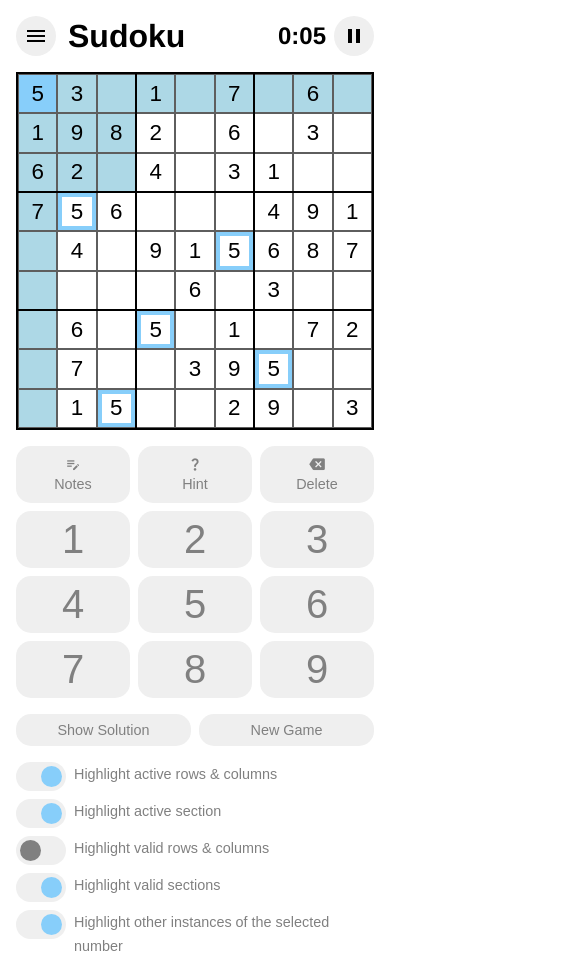
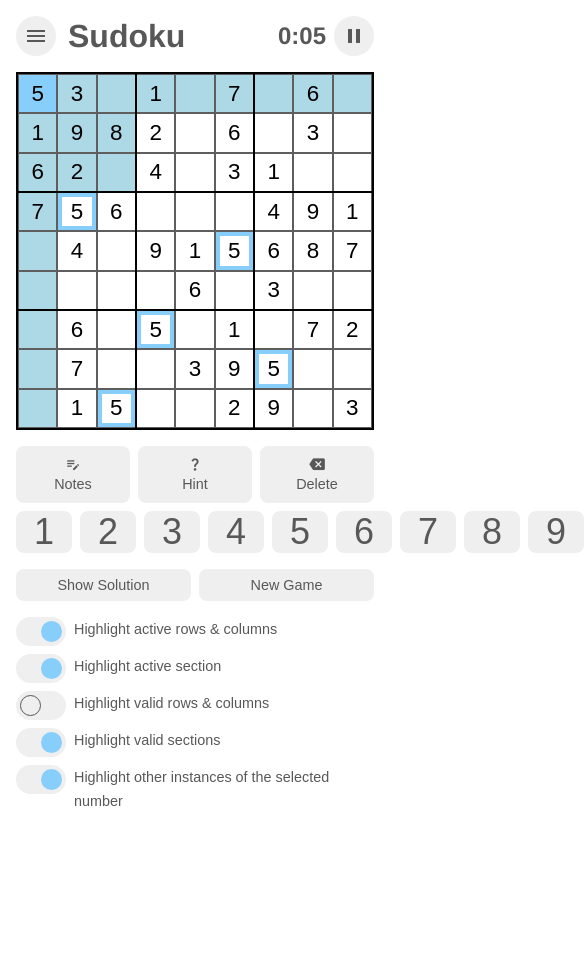
Before and after one commit to jkeussen/sudoku, a React (Vite) app: page / in a window 390 px wide. Shown: the whole page, 584 px wide, since content can reach past the window. After the commit the page ends 844 px from the top, so only its background shows below. Built offline with nearby package versions, Linux system fonts and the light colour scheme.

Commit message:
More theme prep, minor puzzle generation refactoring

```diff
--- a/src/components/Controls.module.css
+++ b/src/components/Controls.module.css
@@ -32,7 +32,7 @@
 	display: flex;
 	flex-direction: column;
 	gap: 0.25rem;
-	color: var(--control-button-text-color);
+	color: var(--text);
 }
 	.topRow button span {
 		width: 100%;
@@ -40,7 +40,7 @@
 	}
 .numbers button {
 	font-size: 2.5rem;
-	color: var(--control-button-text-color);
+	color: var(--text);
 }
 
 .col2 {
@@ -67,7 +67,7 @@
 	padding: 0.5rem 1rem;
 	width: max-content;
 	flex: 1;
-	color: var(--control-button-text-color);
+	color: var(--text);
 }
 
 @media (max-width: 600px) {
@@ -80,8 +80,13 @@
 	.topRow button span {
 		font-size: 4vw;
 	}
-	.topRow button,
+	.numbers {
+		grid-template-columns: repeat(9, 1fr);
+	}
 	.numbers button {
+		font-size: 2.25rem;
+	}
+	.topRow button {
 		aspect-ratio: 2 / 1;
 	}
 	.col2 {
--- a/src/components/Header.module.css
+++ b/src/components/Header.module.css
@@ -21,5 +21,5 @@
 	width: min-content;
 }
 .header button:disabled {
-	background-color: lightgreen;
+	background-color: var(--valid);
 }
--- a/src/components/Switch.module.scss
+++ b/src/components/Switch.module.scss
@@ -5,7 +5,7 @@
 }
 .toggle span {
 	font-family: Arial;
-	color: grey;
+	color: var(--text);
 	font-size: 0.9rem;
 }
 // https://codepen.io/liamj/pen/QYyBzz
@@ -15,7 +15,7 @@ $height: calc(($width / 2) + $padding);
 //toggle code begins!
 .switchWrap {
   cursor: pointer;
-  background: var(--switch-bg);
+  background: var(--button-bg);
   padding: $padding;
   width: $width;
   height: $height;
@@ -37,7 +37,8 @@ $height: calc(($width / 2) + $padding);
   &::after {
     content: '';
     border-radius: 50%;
-    background: var(--switch-off);
+    background: var(--button);
+    border: 1px solid var(--text);
     grid-column: 2;
     transition: background .2s;
   }
@@ -46,7 +47,8 @@ input:checked {
   + .switch {
     grid-template-columns: 1fr 1fr 0fr;
     &::after {
-      background-color: var(--switch-on);
+      background-color: var(--blue-dark);
+      border: none;
     }
   }
 }
--- a/src/components/Tile.module.css
+++ b/src/components/Tile.module.css
@@ -27,39 +27,39 @@
 	}
 }
 .userTile {
-	color: rgb(81, 81, 81)
+	color: var(--tile-num-user)
 }
 .givenTile {
-	color: black;
+	color: var(--tile-num-given);
 }
 .tile.active,
 .tile:active,
 .tile:focus {
-	background-color: lightskyblue;
+	background-color: var(--blue-dark);
 }
 .tile::selection {
 	background-color: transparent;
 }
 .sameTileValue {
-	border: 4px solid lightskyblue;
+	border: 4px solid var(--blue-dark)
 }
 .sameTileValue.error {
-	border: 4px solid rgb(214, 99, 99);
+	border: 4px solid var(--error-dark);
 }
 .highlighted {
-	background-color: lightblue;
+	background-color: var(--blue)
 }
 .valid {
-	background-color: lightgreen;
+	background-color: var(--valid);
 }
 .valid:active,
 .valid:focus {
-	border: 8px solid lightgreen;
+	border: 8px solid var(--valid);
 	z-index: 3;
 }
 .error {
-	background-color: lightcoral !important;
+	background-color: var(--error) !important;
 }
 .userTile.error {
-	color: rgb(181, 0, 0);
+	color: var(--tile-num-wrong);
 }
--- a/src/index.css
+++ b/src/index.css
@@ -24,15 +24,22 @@
 }
 
 .light {
-  --border-radius: 15px;
+  --border-radius: 8px;
   --divider: 2px;
   --divider-color: black;
   --bg: white;
   --tile-bg: white;
-  --text: black;
+  --text: rgb(88, 88, 88);
   --button-bg: rgb(239,239,239);
-  --switch-bg: rgb(239,239,239);
-  --switch-off: grey;
-  --switch-on: lightskyblue;
   --control-button-text-color: grey;
+  --blue: rgb(173, 216, 230);
+  --blue-dark: rgb(135, 206, 250);
+  --valid: rgb(144, 238, 144);
+  --error: rgb(240, 128, 128);
+  --error-dark: rgb(214, 99, 99);
+
+  /* Tiles */
+  --tile-num-given: black;
+  --tile-num-user: rgb(81, 81, 81);
+  --tile-num-wrong: rgb(181, 0, 0);
 }
--- a/src/lib/generate-unique-puzzle.tsx
+++ b/src/lib/generate-unique-puzzle.tsx
@@ -19,7 +19,7 @@
  * be possible without people like him sharing in the
  * open source community!
  */
- import { getSudoku } from './sudoku';
+import { getSudoku } from "./sudoku";
 
 /**
  * The Sudoku position is 9x9.
@@ -76,31 +76,32 @@
 /**
  * Initializes a null array for easier resets in the code.
  */
- let nullArray = [ '0', '0', '0', '0', '0', '0', '0', '0', '0',
-									 '0', '0', '0', '0', '0', '0', '0', '0', '0',
-									 '0', '0', '0', '0', '0', '0', '0', '0', '0',
-									 '0', '0', '0', '0', '0', '0', '0', '0', '0',
-									 '0', '0', '0', '0', '0', '0', '0', '0', '0',
-									 '0', '0', '0', '0', '0', '0', '0', '0', '0',
-									 '0', '0', '0', '0', '0', '0', '0', '0', '0',
-									 '0', '0', '0', '0', '0', '0', '0', '0', '0',
-									 '0', '0', '0', '0', '0', '0', '0', '0', '0' ];
+let nullArray = Array(81).fill("0")
 
 /**
  * Gets the coordinates of the center cell of the specified box.
  */
 function _getBoxCenter(box: number) {
 	// eslint-disable-next-line
-	 switch(box) {
-		 case 0: return [1,1];
-		 case 1: return [1,4];
-		 case 2: return [1,7];
-		 case 3: return [4,1];
-		 case 4: return [4,4];
-		 case 5: return [4,7];
-		 case 6: return [7,1];
-		 case 7: return [7,4];
-		 default: return [7,7];
+	switch (box) {
+		case 0:
+			return [1, 1];
+		case 1:
+			return [1, 4];
+		case 2:
+			return [1, 7];
+		case 3:
+			return [4, 1];
+		case 4:
+			return [4, 4];
+		case 5:
+			return [4, 7];
+		case 6:
+			return [7, 1];
+		case 7:
+			return [7, 4];
+		default:
+			return [7, 7];
 	}
 }
 
@@ -112,16 +113,46 @@
 function _getIndexOfCell(box: number, cell: number) {
 	let [row, column] = _getBoxCenter(box);
 	// eslint-disable-next-line
-	 switch(cell) {
-		 case 0: {row--; column--; break;}
-		 case 1: {row--; break;}
-		 case 2: {row--; column++; break;}
-		 case 3: {column--; break;}
-		 case 4: {break;}
-		 case 5: {column++; break;}
-		 case 6: {row++; column--; break;}
-		 case 7: {row++; break;}
-		 case 8: {row++; column++; break;}
+	switch (cell) {
+		case 0: {
+			row--;
+			column--;
+			break;
+		}
+		case 1: {
+			row--;
+			break;
+		}
+		case 2: {
+			row--;
+			column++;
+			break;
+		}
+		case 3: {
+			column--;
+			break;
+		}
+		case 4: {
+			break;
+		}
+		case 5: {
+			column++;
+			break;
+		}
+		case 6: {
+			row++;
+			column--;
+			break;
+		}
+		case 7: {
+			row++;
+			break;
+		}
+		case 8: {
+			row++;
+			column++;
+			break;
+		}
 	}
 	return row * 9 + column;
 }
@@ -130,43 +161,58 @@
  * Checks if Cell is available or not (i.e., filled).
  */
 function _cellAvailable(tempInitArray: string[], box: number, value: number) {
-	 return tempInitArray[_getIndexOfCell(box, value)] === '0' ? 0 : 1;
+	return tempInitArray[_getIndexOfCell(box, value)] === "0" ? 0 : 1;
 }
 
 /**
  * Generates a Unique Sudoku puzzle from a solved Sudoku.
  */
- function _generateUniqueSudoku(solvedArray: string[], difficulty: string) {
+function _generateUniqueSudoku(
+	solvedArray: string[],
+	difficulty: PuzzleDifficultyString
+) {
 	let currentDifficulty = difficulty;
 	let minimumCells, maximumCells, totalCells, box, cell;
 
 	let tempInitArray = nullArray.slice();
-	 let boxCounts = [ 0,0,0,
-										 0,0,0,
-										 0,0,0 ];
+	let boxCounts = [0, 0, 0, 0, 0, 0, 0, 0, 0];
 	let boxesAvailable = [];
 	let cellsAvailable = [];
-
-	 if (currentDifficulty === 'easy') {
+	// "easy" | "medium" | "hard" | "very-hard" | "insane" | "inhuman"
+	if (currentDifficulty === "easy") {
 		minimumCells = 3;
 		maximumCells = 7;
 		totalCells = 45;
-	 }
-	 else if (currentDifficulty === 'medium') {
+	} else if (currentDifficulty === "medium") {
+		minimumCells = 2;
+		maximumCells = 6;
+		totalCells = 40;
+	} else if (currentDifficulty === "hard") {
+		minimumCells = 2;
+		maximumCells = 5;
+		totalCells = 28;
+	} else if (currentDifficulty === "very-hard") {
+		minimumCells = 1;
+		maximumCells = 4;
+		totalCells = 22;
+	} else if (currentDifficulty === "insane") {
+		minimumCells = 0;
+		maximumCells = 4;
+		totalCells = 20;
+	} else if (currentDifficulty === "inhuman") {
+		minimumCells = 0;
+		maximumCells = 4;
+		totalCells = 18;
+	} else {
+		// default to medium
 		minimumCells = 2;
 		maximumCells = 6;
 		totalCells = 40;
 	}
-	//  TODO: implement other difficulty levels
-	// "easy" | "medium" | "hard" | "very-hard" | "insane" | "inhuman"
-	 else {
-		 minimumCells = 1;
-		 maximumCells = 5;
-		 totalCells = 30;
-	 }
 
 	for (let j = 0; j < 9; j++) {
-		 boxCounts[j] = _cellAvailable(tempInitArray, j, 0) +
+		boxCounts[j] =
+			_cellAvailable(tempInitArray, j, 0) +
 			_cellAvailable(tempInitArray, j, 1) +
 			_cellAvailable(tempInitArray, j, 2) +
 			_cellAvailable(tempInitArray, j, 3) +
@@ -191,25 +237,31 @@
 				}
 			}
 		}
-		 box = boxesAvailable[Math.random() * boxesAvailable.length | 0];
+		box = boxesAvailable[(Math.random() * boxesAvailable.length) | 0];
 
 		cellsAvailable = [];
 		for (let j = 0; j < 9; j++) {
-			 if ( tempInitArray[_getIndexOfCell(box, j)] === '0') {
+			if (tempInitArray[_getIndexOfCell(box, j)] === "0") {
 				cellsAvailable.push(j);
 			}
 		}
-		 cell = cellsAvailable[Math.random() * cellsAvailable.length | 0];
+		cell = cellsAvailable[(Math.random() * cellsAvailable.length) | 0];
 
 		let index = _getIndexOfCell(box, cell);
-		 tempInitArray[index] = solvedArray[index]
+		tempInitArray[index] = solvedArray[index];
 		boxCounts[box]++;
 	}
 
 	return tempInitArray;
 }
 
- export type PuzzleDifficultyString = "easy" | "medium" | "hard" | "very-hard" | "insane" | "inhuman"
+export type PuzzleDifficultyString =
+	| "easy"
+	| "medium"
+	| "hard"
+	| "very-hard"
+	| "insane"
+	| "inhuman";
 
 export const generateSudoku = (difficulty: PuzzleDifficultyString) => {
 	let temporaryInitArray = nullArray.slice();
@@ -222,7 +274,7 @@
 	let str = sudoku.generate(60);
 
 	[...str].forEach((value, index) => {
-		 temporaryInitArray[index] = value === '.' ? '0' : value;
+		temporaryInitArray[index] = value === "." ? "0" : value;
 	});
 
 	/**
@@ -238,5 +290,8 @@
 	 */
 	temporaryInitArray = _generateUniqueSudoku(temporarySolvedArray, difficulty);
 
-	 return [temporaryInitArray.join('').replaceAll('0','.'), temporarySolvedArray.join('')];
- }
+	return [
+		temporaryInitArray.join("").replaceAll("0", "."),
+		temporarySolvedArray.join(""),
+	];
+};
--- a/src/styles/Buttons.module.css
+++ b/src/styles/Buttons.module.css
@@ -15,8 +15,8 @@
 }
 
 .button:hover {
-	background-color: lightblue;
+	background-color: var(--blue);
 }
 .button:active {
-	background-color: lightskyblue;
+	background-color: var(--blue-dark);
 }
```
Lines whose indentation alone changed are shown as unchanged.
